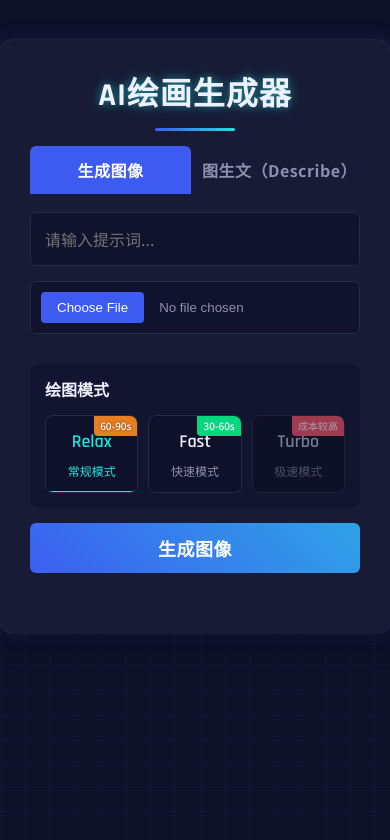
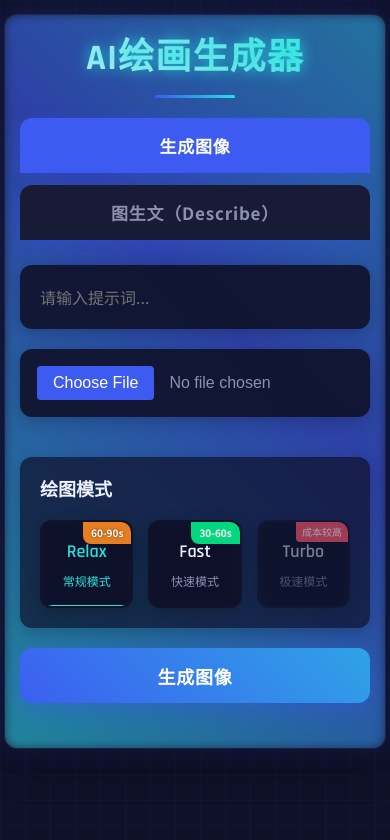
Before and after one commit to lazymicezhu/AI-Painting, a plain HTML site: page index.html in a window 390 px wide. Drawn offline with Linux system fonts and the light colour scheme.

Commit message:
更新UI

```diff
--- a/index.html
+++ b/index.html
@@ -37,6 +37,7 @@
       min-height: 100vh;
       position: relative;
       overflow-x: hidden;
+      padding: 10px;
     }
 
     /* 科技网格背景 */
@@ -56,16 +57,127 @@
     }
 
     .container {
-      max-width: 700px;
-      margin: 40px auto;
-      padding: 30px;
+      max-width: 800px;
+      margin: 20px auto;
+      padding: 40px;
       background: var(--card-bg);
-      border-radius: 12px;
-      box-shadow: 0 8px 30px rgba(0, 0, 0, 0.3),
-                  0 0 0 1px rgba(255, 255, 255, 0.05),
-                  0 0 20px rgba(61, 90, 241, 0.2);
+      border-radius: 16px;
+      box-shadow: 0 12px 40px rgba(0, 0, 0, 0.4),
+                  0 0 0 1px rgba(255, 255, 255, 0.08),
+                  0 0 30px rgba(61, 90, 241, 0.3);
       position: relative;
       overflow: hidden;
+      backdrop-filter: blur(10px);
+    }
+
+    /* 响应式设计 */
+    @media (max-width: 768px) {
+      body {
+        padding: 5px;
+      }
+
+      .container {
+        margin: 10px auto;
+        padding: 20px;
+        border-radius: 12px;
+      }
+
+      h2 {
+        font-size: 28px;
+        margin-bottom: 20px;
+      }
+
+      input[type="text"], input[type="file"] {
+        padding: 15px;
+        font-size: 16px;
+      }
+
+      button {
+        padding: 12px 20px;
+        font-size: 15px;
+      }
+
+      #submitBtn, #describeBtn {
+        height: 50px;
+        font-size: 16px;
+      }
+
+      .mode-option {
+        padding: 12px;
+      }
+
+      .mode-option span {
+        font-size: 16px;
+      }
+
+      .function-tabs button {
+        padding: 12px 0;
+        font-size: 16px;
+      }
+
+      .variation-btns {
+        padding: 15px;
+        gap: 12px;
+      }
+
+      .description {
+        padding: 15px;
+        font-size: 13px;
+      }
+    }
+
+    @media (max-width: 480px) {
+      .container {
+        padding: 15px;
+      }
+
+      h2 {
+        font-size: 24px;
+      }
+
+      .function-tabs {
+        flex-direction: column;
+        gap: 8px;
+      }
+
+      .function-tabs button {
+        border-radius: 8px;
+      }
+
+      .mode-option {
+        padding: 10px;
+      }
+
+      .mode-option span {
+        font-size: 14px;
+      }
+
+      .mode-option small {
+        font-size: 11px;
+      }
+
+      .variation-btns {
+        padding: 12px;
+      }
+
+      .variation-btns button {
+        padding: 6px 8px;
+        font-size: 12px;
+      }
+
+      .variation-btns > div {
+        flex-direction: column;
+        align-items: flex-start;
+      }
+
+      .variation-btns > div > div:first-child {
+        min-width: auto;
+        margin-bottom: 5px;
+      }
+
+      .button-group {
+        width: 100%;
+      }
     }
 
     /* 霓虹光边框效果 */
@@ -96,11 +208,15 @@
       color: var(--text);
       font-family: 'Rajdhani', sans-serif;
       font-weight: 700;
-      font-size: 32px;
-      margin-bottom: 25px;
+      font-size: 36px;
+      margin-bottom: 30px;
       position: relative;
-      letter-spacing: 1px;
-      text-shadow: 0 0 10px rgba(34, 227, 221, 0.6);
+      letter-spacing: 1.2px;
+      text-shadow: 0 0 15px rgba(34, 227, 221, 0.8);
+      background: linear-gradient(45deg, var(--text), var(--accent));
+      -webkit-background-clip: text;
+      -webkit-text-fill-color: transparent;
+      background-clip: text;
     }
 
     h2::after {
@@ -117,32 +233,39 @@
 
     input[type="text"] {
       width: 100%;
-      margin-bottom: 15px;
-      padding: 14px;
+      margin-bottom: 20px;
+      padding: 18px;
       font-size: 16px;
-      background: rgba(15, 17, 41, 0.8);
-      border: 1px solid var(--border);
-      border-radius: 6px;
+      background: rgba(15, 17, 41, 0.9);
+      border: 2px solid transparent;
+      border-radius: 12px;
       color: var(--text);
       transition: all 0.3s ease;
       font-family: inherit;
+      backdrop-filter: blur(5px);
+      box-shadow: 0 4px 15px rgba(0, 0, 0, 0.2);
     }
 
     input[type="text"]:focus {
       outline: none;
-      border-color: var(--primary);
-      box-shadow: 0 0 0 3px rgba(61, 90, 241, 0.25);
+      border: 2px solid var(--primary);
+      box-shadow: 0 0 0 4px rgba(61, 90, 241, 0.25),
+                  0 8px 25px rgba(61, 90, 241, 0.15);
+      transform: translateY(-2px);
     }
 
     input[type="file"] {
-      margin-bottom: 15px;
-      background: rgba(15, 17, 41, 0.8);
-      border: 1px solid var(--border);
-      border-radius: 6px;
-      padding: 10px;
+      margin-bottom: 20px;
+      background: rgba(15, 17, 41, 0.9);
+      border: 2px solid transparent;
+      border-radius: 12px;
+      padding: 15px;
       width: 100%;
       color: var(--text-secondary);
       position: relative;
+      backdrop-filter: blur(5px);
+      box-shadow: 0 4px 15px rgba(0, 0, 0, 0.2);
+      transition: all 0.3s ease;
     }
 
     input[type="file"]::file-selector-button {
@@ -161,25 +284,26 @@
     }
 
     button {
-      padding: 12px 24px;
+      padding: 15px 30px;
       font-size: 16px;
       background: var(--primary);
       color: white;
       border: none;
-      border-radius: 6px;
+      border-radius: 12px;
       cursor: pointer;
-      transition: all 0.2s ease;
-      font-weight: 500;
+      transition: all 0.3s ease;
+      font-weight: 600;
       font-family: inherit;
-      letter-spacing: 0.5px;
+      letter-spacing: 0.8px;
       position: relative;
       overflow: hidden;
+      box-shadow: 0 6px 20px rgba(61, 90, 241, 0.3);
     }
 
     button:hover {
       background: var(--primary-light);
-      transform: translateY(-2px);
-      box-shadow: 0 5px 15px rgba(46, 72, 208, 0.4);
+      transform: translateY(-3px);
+      box-shadow: 0 8px 25px rgba(46, 72, 208, 0.5);
     }
 
     button:active {
@@ -266,24 +390,28 @@
     }
 
     .description {
-      margin-top: 15px;
-      background: rgba(15, 17, 41, 0.5);
-      padding: 15px;
-      border-radius: 8px;
-      border-left: 3px solid var(--accent);
+      margin-top: 20px;
+      background: rgba(15, 17, 41, 0.7);
+      padding: 18px;
+      border-radius: 12px;
+      border-left: 4px solid var(--accent);
       font-size: 14px;
       color: var(--text-secondary);
+      backdrop-filter: blur(5px);
+      box-shadow: 0 4px 15px rgba(0, 0, 0, 0.2);
     }
 
     /* 变化按钮样式 */
     .variation-btns {
-      margin-top: 20px;
+      margin-top: 25px;
       display: flex;
       flex-direction: column;
-      gap: 15px;
-      background: rgba(15, 17, 41, 0.5);
-      padding: 15px;
-      border-radius: 8px;
+      gap: 18px;
+      background: rgba(15, 17, 41, 0.7);
+      padding: 20px;
+      border-radius: 12px;
+      backdrop-filter: blur(5px);
+      box-shadow: 0 4px 15px rgba(0, 0, 0, 0.2);
     }
 
     .variation-btns button {
@@ -297,10 +425,23 @@
       font-weight: 600;
     }
 
+    .variation-btns > div {
+      display: flex;
+      align-items: center;
+      flex-wrap: wrap;
+      gap: 10px;
+    }
+
+    .variation-btns > div > div:first-child {
+      min-width: 100px;
+      white-space: nowrap;
+    }
+
     .button-group {
       display: flex;
       gap: 5px;
       flex: 1;
+      flex-wrap: wrap;
     }
 
     .button-group button {
@@ -334,25 +475,28 @@
     }
 
     .history-item {
-      margin-top: 30px;
-      border-top: 1px solid var(--border);
-      padding-top: 30px;
+      margin-top: 35px;
+      border-top: 2px solid var(--border);
+      padding-top: 35px;
       position: relative;
+      backdrop-filter: blur(5px);
     }
 
     .history-label {
       position: absolute;
-      top: -12px;
+      top: -15px;
       left: 50%;
       transform: translateX(-50%);
       background: var(--card-bg);
-      padding: 0 15px;
+      padding: 0 20px;
       color: var(--text-secondary);
       font-size: 14px;
-      font-weight: 500;
-      letter-spacing: 1px;
+      font-weight: 600;
+      letter-spacing: 1.2px;
       font-family: 'Rajdhani', sans-serif;
       text-transform: uppercase;
+      border-radius: 8px;
+      box-shadow: 0 2px 10px rgba(0, 0, 0, 0.3);
     }
 
     .history-container {
@@ -361,13 +505,14 @@
 
     /* 图片效果 */
     img {
-      border-radius: 8px;
-      transition: transform 0.3s ease;
-      box-shadow: 0 5px 15px rgba(0, 0, 0, 0.3);
+      border-radius: 12px;
+      transition: all 0.3s ease;
+      box-shadow: 0 8px 25px rgba(0, 0, 0, 0.4);
     }
 
     img:hover {
-      transform: scale(1.02);
+      transform: scale(1.03);
+      box-shadow: 0 12px 35px rgba(0, 0, 0, 0.5);
     }
 
     #submitBtn {
@@ -375,9 +520,11 @@
       background: linear-gradient(45deg, var(--primary), var(--accent));
       background-size: 200% 200%;
       animation: gradientBG 5s ease infinite;
-      font-weight: 600;
+      font-weight: 700;
       font-size: 18px;
-      height: 50px;
+      height: 55px;
+      border-radius: 12px;
+      box-shadow: 0 8px 25px rgba(61, 90, 241, 0.4);
     }
 
     @keyframes gradientBG {
@@ -402,19 +549,23 @@
       display: flex;
       flex-direction: column;
       align-items: center;
-      padding: 12px;
-      background: rgba(15, 17, 41, 0.7);
-      border: 1px solid var(--border);
-      border-radius: 8px;
+      padding: 16px;
+      background: rgba(15, 17, 41, 0.8);
+      border: 2px solid transparent;
+      border-radius: 12px;
       cursor: pointer;
       flex: 1;
-      transition: all 0.2s ease;
+      transition: all 0.3s ease;
       position: relative;
+      backdrop-filter: blur(5px);
+      box-shadow: 0 4px 15px rgba(0, 0, 0, 0.2);
     }
 
     .mode-option:hover {
-      border-color: var(--primary);
-      background: rgba(61, 90, 241, 0.1);
+      border: 2px solid var(--primary);
+      background: rgba(61, 90, 241, 0.15);
+      transform: translateY(-2px);
+      box-shadow: 0 6px 20px rgba(61, 90, 241, 0.3);
     }
 
     .mode-option input[type="radio"] {
@@ -498,9 +649,9 @@
       right: 0;
       color: white;
       font-size: 10px;
-      padding: 2px 6px;
-      border-radius: 0 4px 0 4px;
-      font-weight: 500;
+      padding: 3px 8px;
+      border-radius: 0 8px 0 8px;
+      font-weight: 600;
       z-index: 2;
     }
 
@@ -549,16 +700,16 @@
 <body>
   <div class="container">
     <h2>AI绘画生成器</h2>
-    <div class="function-tabs" style="display:flex; margin-bottom:18px; gap:8px;">
-      <button id="tab-generate" class="tab-btn active" style="flex:1; padding:12px 0; font-size:16px; border:none; border-radius:6px 6px 0 0; background:var(--primary); color:#fff; font-weight:600;">生成图像</button>
-      <button id="tab-describe" class="tab-btn" style="flex:1; padding:12px 0; font-size:16px; border:none; border-radius:6px 6px 0 0; background:var(--card-bg); color:var(--text-secondary); font-weight:600;">图生文（Describe）</button>
+    <div class="function-tabs" style="display:flex; margin-bottom:25px; gap:12px; flex-wrap: wrap;">
+      <button id="tab-generate" class="tab-btn active" style="flex:1; padding:15px 0; font-size:17px; border:none; border-radius:12px 12px 0 0; background:var(--primary); color:#fff; font-weight:600; box-shadow: 0 4px 15px rgba(61, 90, 241, 0.3); transition: all 0.3s ease;">生成图像</button>
+      <button id="tab-describe" class="tab-btn" style="flex:1; padding:15px 0; font-size:17px; border:none; border-radius:12px 12px 0 0; background:var(--card-bg); color:var(--text-secondary); font-weight:600; transition: all 0.3s ease;">图生文（Describe）</button>
     </div>
     <div id="generate-section">
       <input type="text" id="prompt" placeholder="请输入提示词..." />
       <input type="file" id="imageInput" accept="image/*" />
-      <div style="margin: 15px 0; padding: 15px; background: rgba(15, 17, 41, 0.5); border-radius: 8px;">
-        <div style="margin-bottom: 10px; font-family:'Rajdhani',sans-serif; font-weight:600; color:var(--text);">绘图模式</div>
-        <div style="display: flex; gap: 10px;">
+      <div style="margin: 20px 0; padding: 20px; background: rgba(15, 17, 41, 0.7); border-radius: 12px; box-shadow: 0 4px 15px rgba(0, 0, 0, 0.2); backdrop-filter: blur(5px);">
+        <div style="margin-bottom: 15px; font-family:'Rajdhani',sans-serif; font-weight:700; font-size:18px; color:var(--text);">绘图模式</div>
+        <div style="display: flex; gap: 15px; flex-wrap: wrap;">
           <label class="mode-option has-badge">
             <input type="radio" name="drawingMode" value="relax" checked>
             <span>Relax</span>
@@ -583,7 +734,7 @@
     </div>
     <div id="describe-section" style="display:none;">
       <input type="file" id="describeImageInput" accept="image/*" />
-      <button id="describeBtn" style="margin-bottom:15px;width:100%;background:linear-gradient(45deg,#22e3dd,#3d5af1);font-weight:600;font-size:18px;height:50px;">图生文（Describe）</button>
+      <button id="describeBtn" style="margin-bottom:20px;width:100%;background:linear-gradient(45deg,#22e3dd,#3d5af1);font-weight:700;font-size:18px;height:55px;border-radius:12px;box-shadow: 0 6px 20px rgba(34, 227, 221, 0.3);transition: all 0.3s ease;">图生文（Describe）</button>
     </div>
     <div id="historyContainer" class="history-container"></div>
   </div>
@@ -610,8 +761,10 @@
       tabDescribe.classList.remove('active');
       tabGenerate.style.background = 'var(--primary)';
       tabGenerate.style.color = '#fff';
+      tabGenerate.style.boxShadow = '0 4px 15px rgba(61, 90, 241, 0.3)';
       tabDescribe.style.background = 'var(--card-bg)';
       tabDescribe.style.color = 'var(--text-secondary)';
+      tabDescribe.style.boxShadow = 'none';
       generateSection.style.display = '';
       describeSection.style.display = 'none';
     };
@@ -620,8 +773,10 @@
       tabGenerate.classList.remove('active');
       tabDescribe.style.background = 'var(--primary)';
       tabDescribe.style.color = '#fff';
+      tabDescribe.style.boxShadow = '0 4px 15px rgba(61, 90, 241, 0.3)';
       tabGenerate.style.background = 'var(--card-bg)';
       tabGenerate.style.color = 'var(--text-secondary)';
+      tabGenerate.style.boxShadow = 'none';
       generateSection.style.display = 'none';
       describeSection.style.display = '';
     };
```
